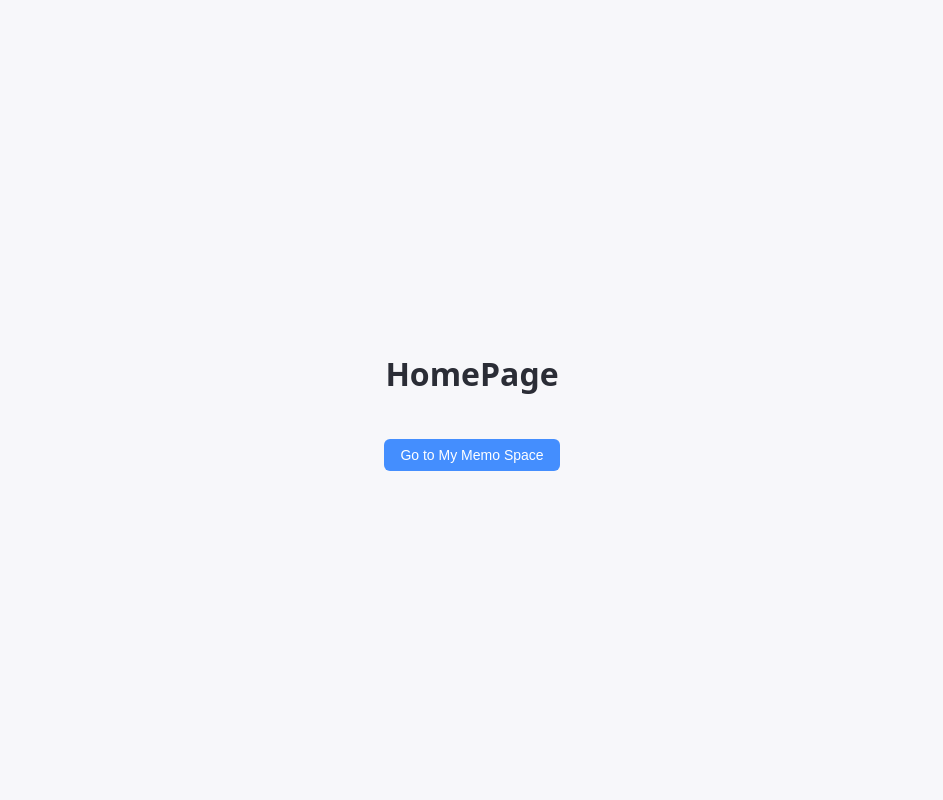
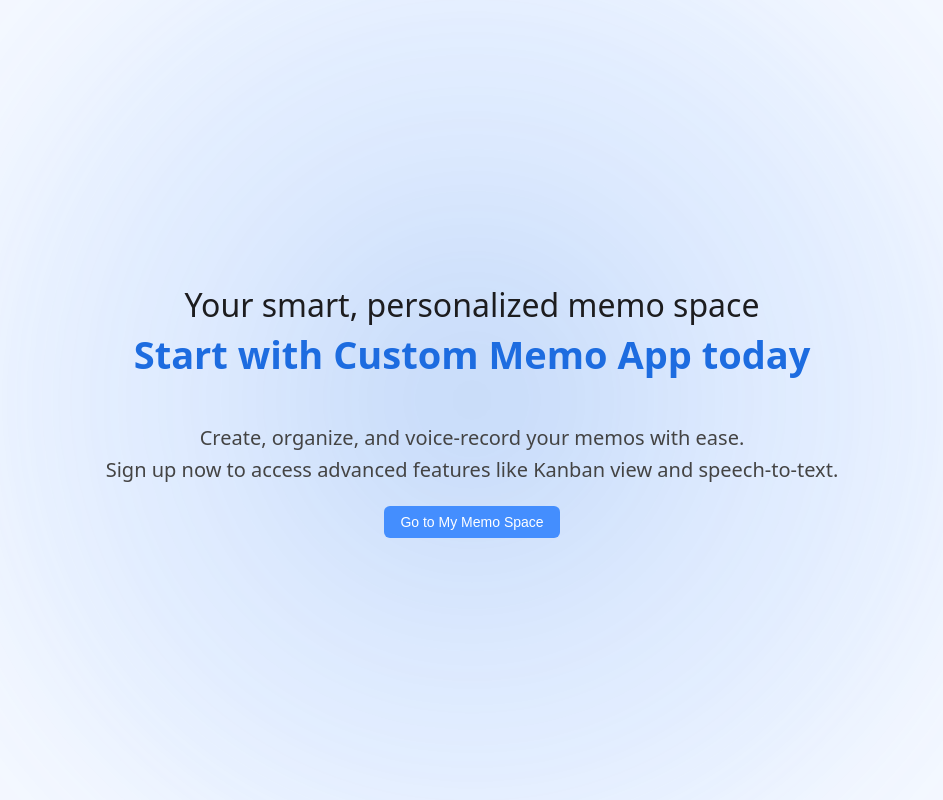
Before and after one commit to MJZ-Templates/custom-memo-app, a React (Vite) app in the folder front/: page / in a window 1280 px wide. Shown: the whole page, without its empty margins (168-1111 px from the left). Built offline with nearby package versions, Linux system fonts and the light colour scheme; no server answers.

Commit message:
feat: add landing page

```diff
--- a/front/src/components/Button.jsx
+++ b/front/src/components/Button.jsx
@@ -39,6 +39,7 @@ const StyledButton = styled.button`
   border-radius: 6px;
   border: none;
   cursor: pointer;
+  z-index: 1;
 
   background-color: ${({ backgroundColor }) => backgroundColor || "#448efe"};
   color: ${({ color }) => color || "#ffffff"};
--- a/front/src/pages/HomePage.jsx
+++ b/front/src/pages/HomePage.jsx
@@ -1,15 +1,6 @@
 import styled from "@emotion/styled";
 import { useNavigate } from "react-router-dom";
 import { Button } from "../components";
-
-const HomePageContainer = styled.div`
-  display: flex;
-  flex-direction: column;
-  align-items: center;
-  justify-content: center;
-  height: 100vh;
-  gap: 20px;
-`;
 
 const HomePage = () => {
   const navigate = useNavigate();
@@ -24,11 +15,76 @@ const HomePage = () => {
   };
 
   return (
-    <HomePageContainer>
-      <h1>HomePage</h1>
-      <Button onClick={handleGoToMemo}>Go to My Memo Space</Button>
-    </HomePageContainer>
+      <Wrapper>
+        <GradientCircle />
+        <Title>
+          Your smart, personalized memo space
+          <br />
+          <strong>Start with Custom Memo App today</strong>
+        </Title>
+        <Description>
+          Create, organize, and voice-record your memos with ease. <br />
+          Sign up now to access advanced features like Kanban view and speech-to-text.
+        </Description>
+        <Button onClick={handleGoToMemo}>Go to My Memo Space</Button>
+      </Wrapper>
   );
 };
 
 export default HomePage;
+
+const Wrapper = styled.div`
+  position: relative;
+  width: 100%;
+  height: 100vh;
+  background-color: #f4f8ff;
+  color: #111;
+  overflow: hidden;
+  display: flex;
+  flex-direction: column;
+  align-items: center;
+  justify-content: center;
+`;
+
+const GradientCircle = styled.div`
+  position: absolute;
+  width: 1000px;
+  height: 1000px;
+  border-radius: 50%;
+  opacity: 0.6;
+  filter: blur(80px);
+  background: radial-gradient(
+      circle,
+      rgba(29, 108, 224, 0.4) 0%,
+      rgba(68, 142, 254, 0.2) 40%,
+      rgba(80, 148, 250, 0.05) 100%
+  );
+  top: 50%;
+  left: 50%;
+  transform: translate(-50%, -50%);
+  z-index: 0;
+`;
+
+const Title = styled.h1`
+  text-align: center;
+  font-size: 32px;
+  font-weight: 400;
+  line-height: 1.4;
+  z-index: 1;
+  color: #1d1d1f;
+
+  strong {
+    font-weight: 700;
+    font-size: 38px;
+    color: #1D6CE0;
+  }
+`;
+
+const Description = styled.p`
+  text-align: center;
+  font-size: 20px;
+  line-height: 1.6;
+  margin-top: 20px;
+  z-index: 1;
+  color: #444;
+`;
```
